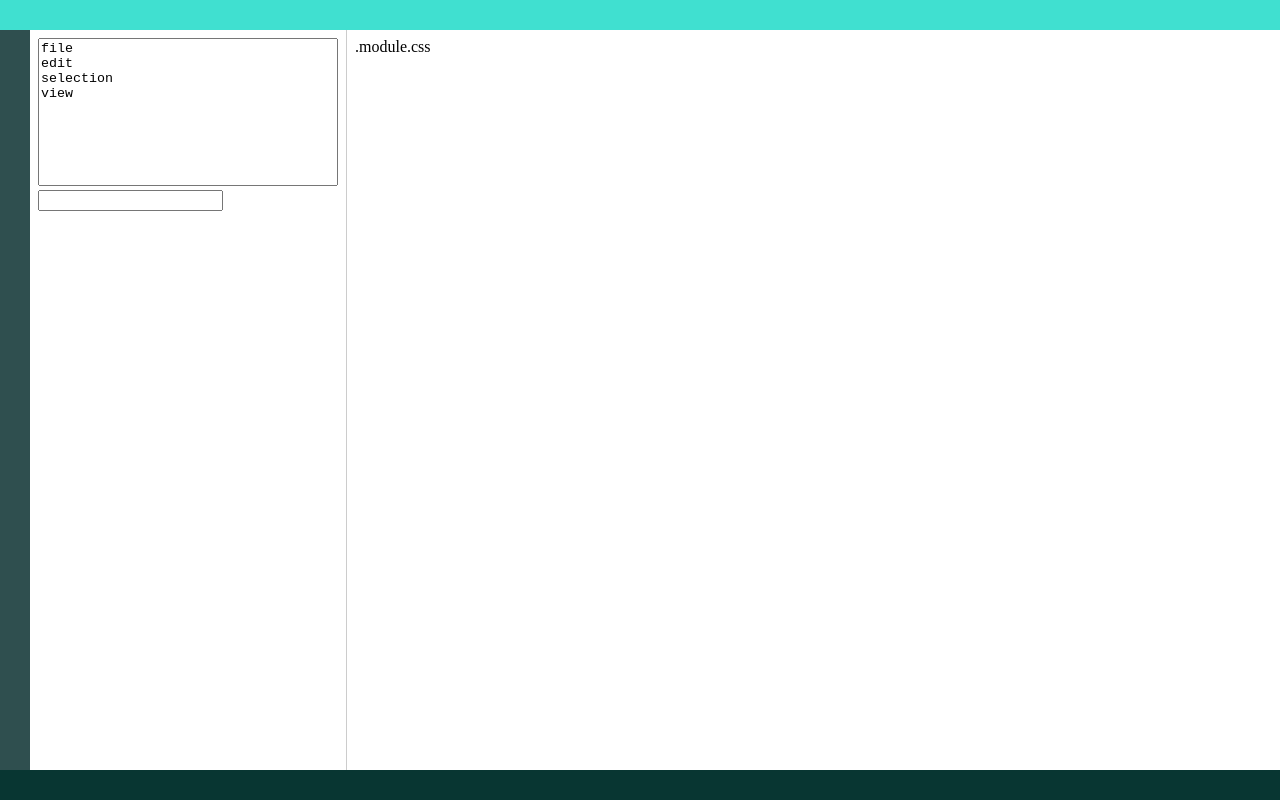
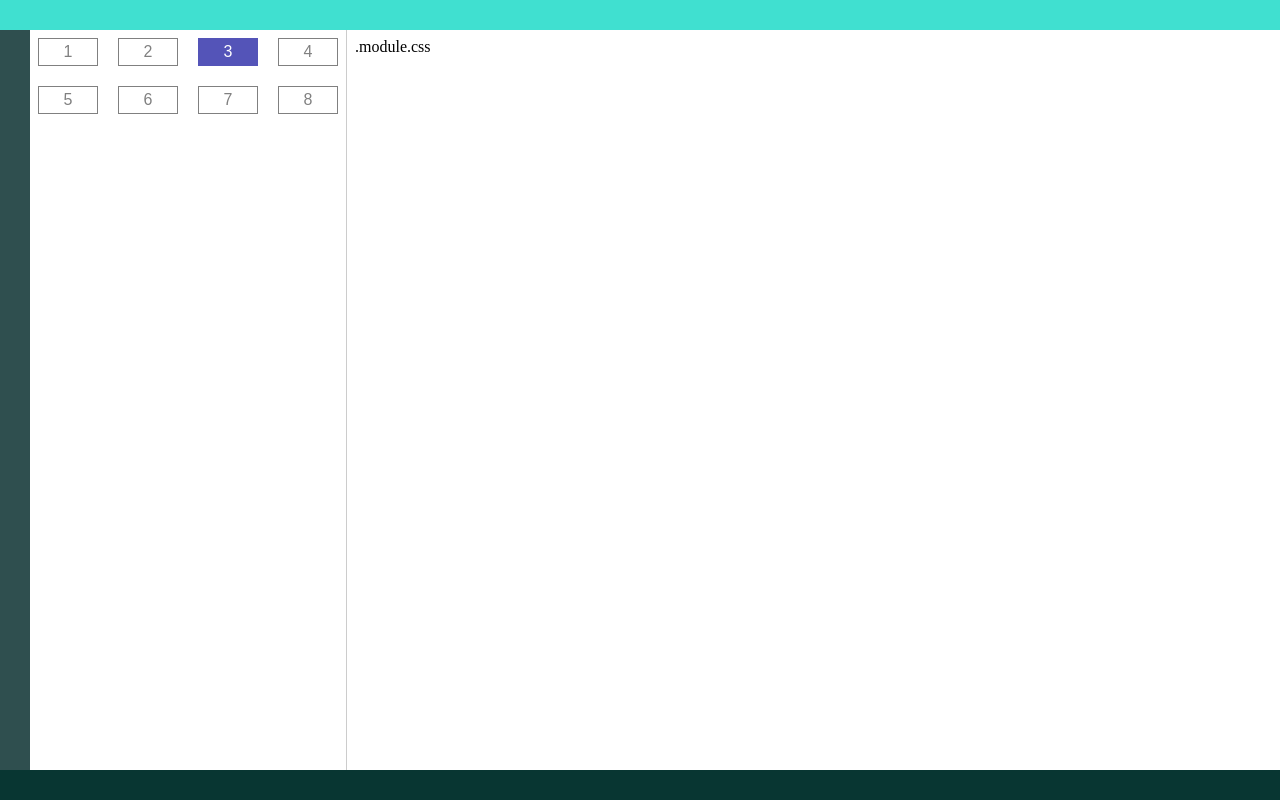
Before and after one commit to richardimaoka/snippets-gen, a Next.js app in the folder nextjs/: page / in a window 1280 px wide. Built offline with nearby package versions, Linux system fonts and the light colour scheme.

Commit message:
button enum

```diff
--- a/nextjs/app/components/SnippetPageServer.tsx
+++ b/nextjs/app/components/SnippetPageServer.tsx
@@ -5,7 +5,10 @@ export function SnippetPageServer() {
   // fetch saved inputs
   // server-side state
 
-  const pageDefaults = { menuNames: ["file", "edit", "selection", "view"] };
+  const pageDefaults = {
+    menuNames: ["file", "edit", "selection", "view"],
+    number: 3,
+  };
 
   return <SnippetPageClient defaults={pageDefaults} />;
 }
--- a/nextjs/app/components/sidebar/SideBar.module.css
+++ b/nextjs/app/components/sidebar/SideBar.module.css
@@ -10,9 +10,34 @@
   padding-right: 8px;
 }
 
-.textarea {
-  width: 100%;
-  min-height: 148px;
-  resize: none;
-  box-sizing: border-box;
+.buttons {
+  display: grid;
+  grid-template-columns: repeat(4, auto);
+  column-gap: 20px;
+  row-gap: 20px;
 }
+
+.button {
+  /* Cancel button's default styling */
+  background-color: transparent;
+  border: none;
+  cursor: pointer;
+  outline: none;
+  padding: 0;
+  appearance: none;
+  font-size: unset;
+
+  border: solid 1px grey;
+  padding-top: 4px;
+  padding-bottom: 4px;
+  padding-left: 16px;
+  padding-right: 16px;
+
+  color: grey;
+}
+
+.select {
+  background: rgb(84, 84, 184);
+  border: solid 1px rgb(84, 84, 184);
+  color: white;
+}
--- a/nextjs/app/components/sidebar/SideBar.tsx
+++ b/nextjs/app/components/sidebar/SideBar.tsx
@@ -7,32 +7,23 @@ type Props = {
 };
 
 export function SideBar(props: Props) {
-  const key = "menuNames";
-
-  function split(v: string): string[] {
-    return v.split("\n");
-  }
-
-  function join(v: string | string[]): string {
-    if (typeof v === "string") {
-      return v;
-    } else {
-      return v.join("\n");
-    }
-  }
+  const key = "number";
+  const v = props.input[key];
+  const selections = [1, 2, 3, 4, 5, 6, 7, 8];
 
   return (
     <div className={styles.component}>
-      <textarea
-        className={styles.textarea}
-        autoComplete={"on"}
-        onChange={(x) =>
-          props.dispatch({ key: key, newValue: split(x.target.value) })
-        }
-        value={join(props.input[key])}
-        wrap="off"
-      />
-      <input />
+      <div className={styles.buttons}>
+        {selections.map((n) => (
+          <button
+            key={n}
+            className={styles.button + (v === n ? " " + styles.select : "")}
+            onClick={() => props.dispatch({ key: key, newValue: n })}
+          >
+            {n}
+          </button>
+        ))}
+      </div>
     </div>
   );
 }
--- a/nextjs/app/components/types/types.ts
+++ b/nextjs/app/components/types/types.ts
@@ -1,4 +1,4 @@
-export type ParameterValue = string | string[];
+export type ParameterValue = string | string[] | number;
 
 export type ParameterKey = string;
 
```
Also changed, not shown: nextjs/app/components/sidebar/SideBar copy.tsx (added, +40 -0 lines), nextjs/app/components/sidebar/SideBar.module copy.css (added, +18 -0 lines).
